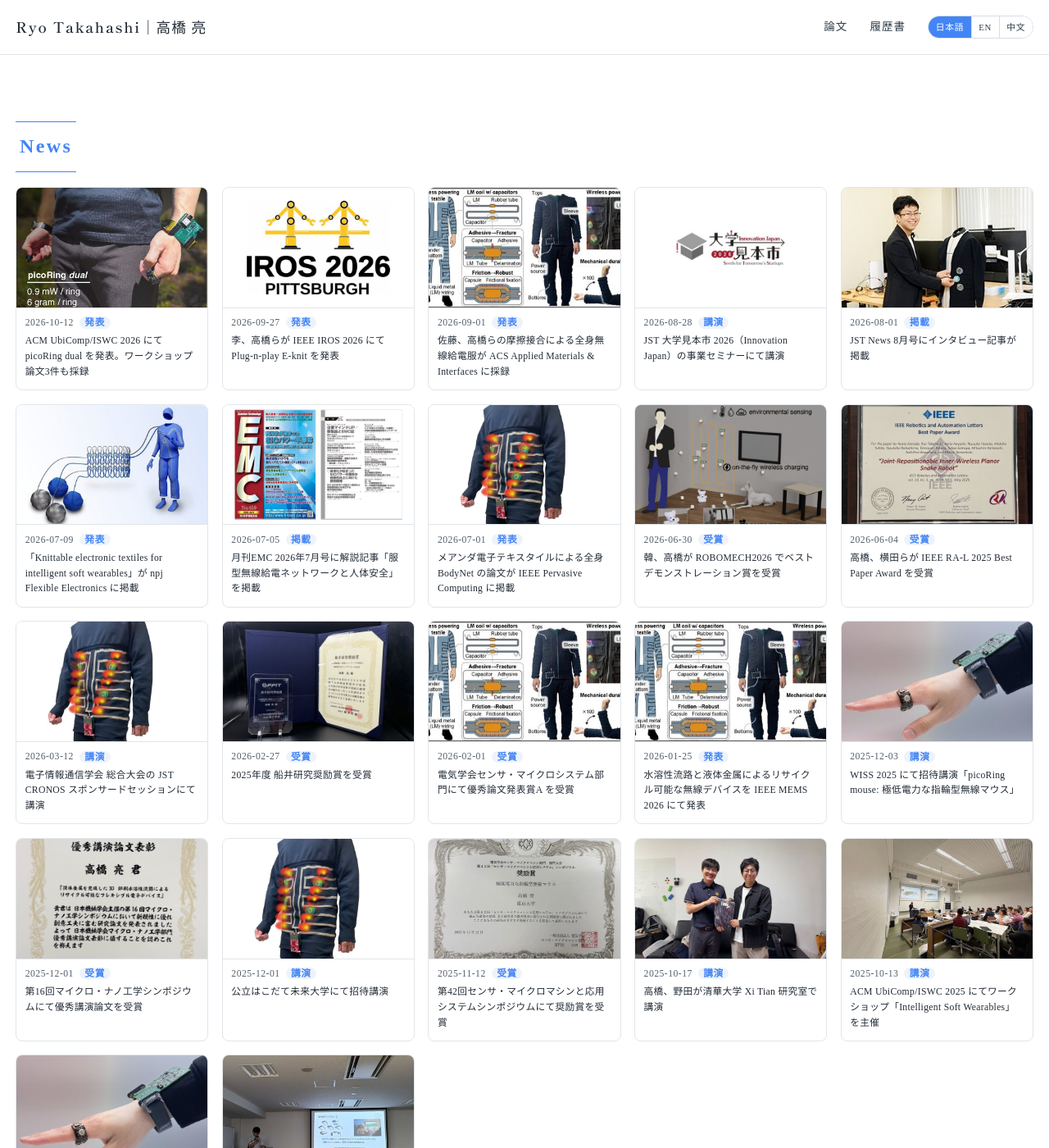
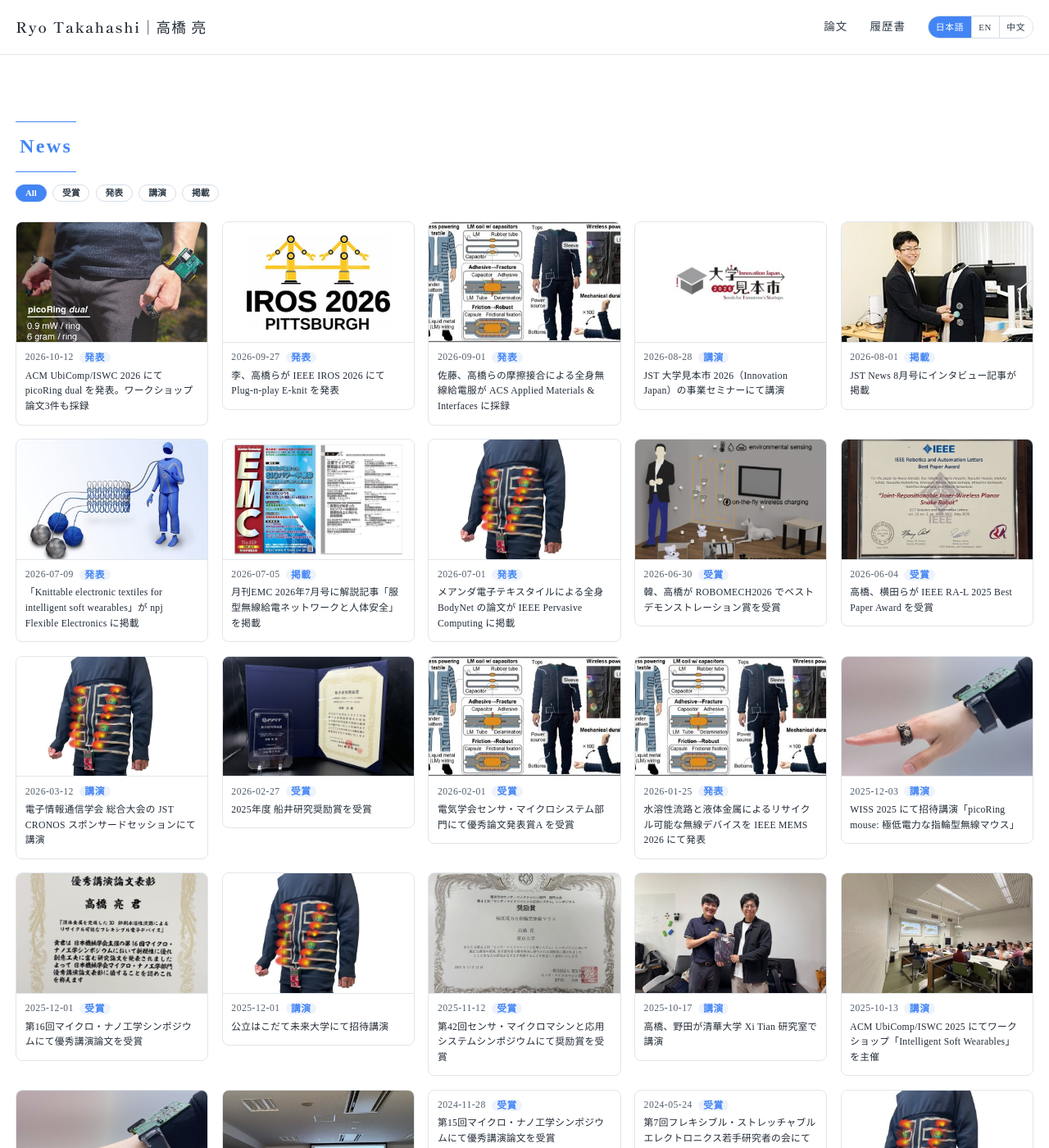
Before and after one commit to takahashiryo/takahashiryo.github.io, a Jekyll site: the page built from _pages/ja-news.html, in a window 1280 px wide and 1400 px high. Shown: the whole window at 82% size. Built offline with Jekyll 4.4.1, drawn with Linux system fonts in a browser that asks for light colours; some of the changed text lies outside the part shown.

Commit message:
2025年より前のお知らせを足し、カテゴリで絞れるようにする
研究室サイト（akg.t.u-tokyo.ac.jp）のお知らせ 194 件を全ページ見て、
高橋に関するもの 12 件を拾った。うちまだ載せていなかった 6 件を足す
（CHI 2022 Best Paper、WISS 2022 最優秀論文賞、山下記念研究賞、
UbiComp 2022 Gaetano Borriello Runner-up、FSE 最優秀ポスター、
第15回マイクロ・ナノ工学シンポジウム）。日付は投稿日でなく受賞日にした。

/news/ にカテゴリのタブ（受賞13・発表7・講演6・掲載2）を付けた。
中身のある区分だけ出す。カードの高さが揃わないので格子は上揃えにした。

Co-Authored-By: Claude Opus 5 <noreply@anthropic.com>

```diff
--- a/_data/news.yml
+++ b/_data/news.yml
@@ -136,3 +136,35 @@
   image: "ubi87_talk.jpg"
   ja: "情報処理学会 第87回ユビキタスコンピューティングシステム研究会にて優秀論文賞を受賞"
   en: "Received the Outstanding Paper Award at IPSJ UBI 87"
+- date: "2024-11-28"
+  category: award
+  ja: "第15回マイクロ・ナノ工学シンポジウムにて優秀講演論文を受賞"
+  en: "Received the Outstanding Presentation Award at the 15th Micro-Nano Science and Technology Symposium"
+  url: "https://www.akg.t.u-tokyo.ac.jp/archives/5248"
+- date: "2024-05-24"
+  category: award
+  ja: "第7回フレキシブル・ストレッチャブルエレクトロニクス若手研究者の会にて最優秀ポスター発表賞を受賞"
+  en: "Received the Best Poster Presentation Award at the 7th FSE Young Researchers Meeting"
+  url: "https://www.akg.t.u-tokyo.ac.jp/archives/5105"
+- date: "2022-12-16"
+  category: award
+  image: "/images/research/e-textile.jpg"
+  ja: "WISS 2022 にて「メアンダコイル++」が最優秀論文賞を受賞"
+  en: "Meander Coil++ received the Best Paper Award at WISS 2022"
+  url: "https://www.akg.t.u-tokyo.ac.jp/archives/4463"
+- date: "2022-09-16"
+  category: award
+  ja: "ACM UbiComp 2022 にて Gaetano Borriello Outstanding Student Award Runner-up を受賞"
+  en: "Runner-up for the Gaetano Borriello Outstanding Student Award at ACM UbiComp 2022"
+  url: "https://www.akg.t.u-tokyo.ac.jp/archives/4272"
+- date: "2022-07-27"
+  category: award
+  ja: "情報処理学会 2022年度 山下記念研究賞を受賞"
+  en: "Received the IPSJ Yamashita SIG Research Award 2022"
+  url: "https://www.akg.t.u-tokyo.ac.jp/archives/4232"
+- date: "2022-05-02"
+  category: award
+  image: "/images/research/e-textile.jpg"
+  ja: "ACM CHI 2022 にて「Meander Coil++」が Best Paper Award を受賞"
+  en: "Meander Coil++ received the Best Paper Award at ACM CHI 2022"
+  url: "https://www.akg.t.u-tokyo.ac.jp/archives/4215"
--- a/_includes/news_list.html
+++ b/_includes/news_list.html
@@ -5,10 +5,23 @@
 {%- assign t = site.data.i18n[include.lang] -%}
 {%- assign items = site.data.news -%}
 {%- if include.limit -%}{%- assign items = items | slice: 0, include.limit -%}{%- endif -%}
+{%- comment %} カテゴリのタブ。中身のある区分だけ出す {% endcomment -%}
+{%- if include.filter -%}
+{%- assign cats = "award,paper,talk,media" | split: "," -%}
+<div class="filter" role="tablist" id="news-filter">
+  <button class="filter-btn is-active" data-cat="all" role="tab" aria-selected="true">{{ t.filter_all }}</button>
+  {%- for c in cats -%}
+    {%- assign hits = items | where: "category", c -%}
+    {%- if hits.size > 0 %}
+  <button class="filter-btn" data-cat="{{ c }}" role="tab" aria-selected="false">{{ t.news_cat[c] }}</button>
+    {%- endif -%}
+  {%- endfor -%}
+</div>
+{%- endif -%}
 <div class="news-rail{% if include.grid %} news-grid{% endif %}"{% unless include.grid %} tabindex="0" role="region" aria-label="{{ t.sec_news }}"{% endunless %}>
   {%- for n in items -%}
   {%- if include.lang == "ja" %}{% assign nt = n.ja %}{% else %}{% assign nt = n.en %}{% endif -%}
-  <article class="news-card">
+  <article class="news-card" data-cat="{{ n.category }}">
     {%- if n.image %}
     <div class="news-fig">
       {%- if n.image contains "/" %}{% assign nimg = n.image %}{% else %}{% assign nimg = '/images/news/' | append: n.image %}{% endif -%}
--- a/_includes/page_news.html
+++ b/_includes/page_news.html
@@ -2,5 +2,5 @@
 {%- assign t = site.data.i18n[lang] -%}
 <div style="height: 2.4em"></div>
 {% include sechead.html title=t.sec_news lang=lang %}
-{% include news_list.html lang=lang grid=true %}
+{% include news_list.html lang=lang grid=true filter=true %}
 <p class="more"><a href="{{ include.home | relative_url }}">{{ t.back_home }}</a></p>
--- a/_includes/style.html
+++ b/_includes/style.html
@@ -118,7 +118,7 @@
   /* 全件ページは横スクロールをやめて格子に並べる */
   .news-grid {
     display: grid; grid-template-columns: repeat(auto-fill, minmax(230px, 1fr));
-    gap: 1.1em; overflow: visible; padding: 0.2em 0 0.5em;
+    gap: 1.1em; overflow: visible; padding: 0.2em 0 0.5em; align-items: start;
   }
   .news-grid .news-card { flex: none; }
   .news-fig { background: #f3f5f7; border-bottom: 1px solid var(--line); }
--- a/_layouts/default.html
+++ b/_layouts/default.html
@@ -171,6 +171,26 @@
     });
   });
 
+  /* お知らせのカテゴリ切り替え。カードの data-cat を見て出し入れするだけ */
+  document.addEventListener('DOMContentLoaded', function () {
+    var tabs = document.getElementById('news-filter');
+    if (!tabs) return;
+    var cards = tabs.parentElement.querySelectorAll('.news-card');
+    tabs.addEventListener('click', function (e) {
+      var btn = e.target.closest('.filter-btn');
+      if (!btn) return;
+      var cat = btn.getAttribute('data-cat');
+      tabs.querySelectorAll('.filter-btn').forEach(function (b) {
+        var on = b === btn;
+        b.classList.toggle('is-active', on);
+        b.setAttribute('aria-selected', on ? 'true' : 'false');
+      });
+      cards.forEach(function (c) {
+        c.hidden = cat !== 'all' && c.getAttribute('data-cat') !== cat;
+      });
+    });
+  });
+
   /* トップページの Publications。タブで種別ごとの組を切り替える。
      組ごとに別の div を出しているので、表示を入れ替えるだけでよい。 */
   document.addEventListener('DOMContentLoaded', function () {
```
